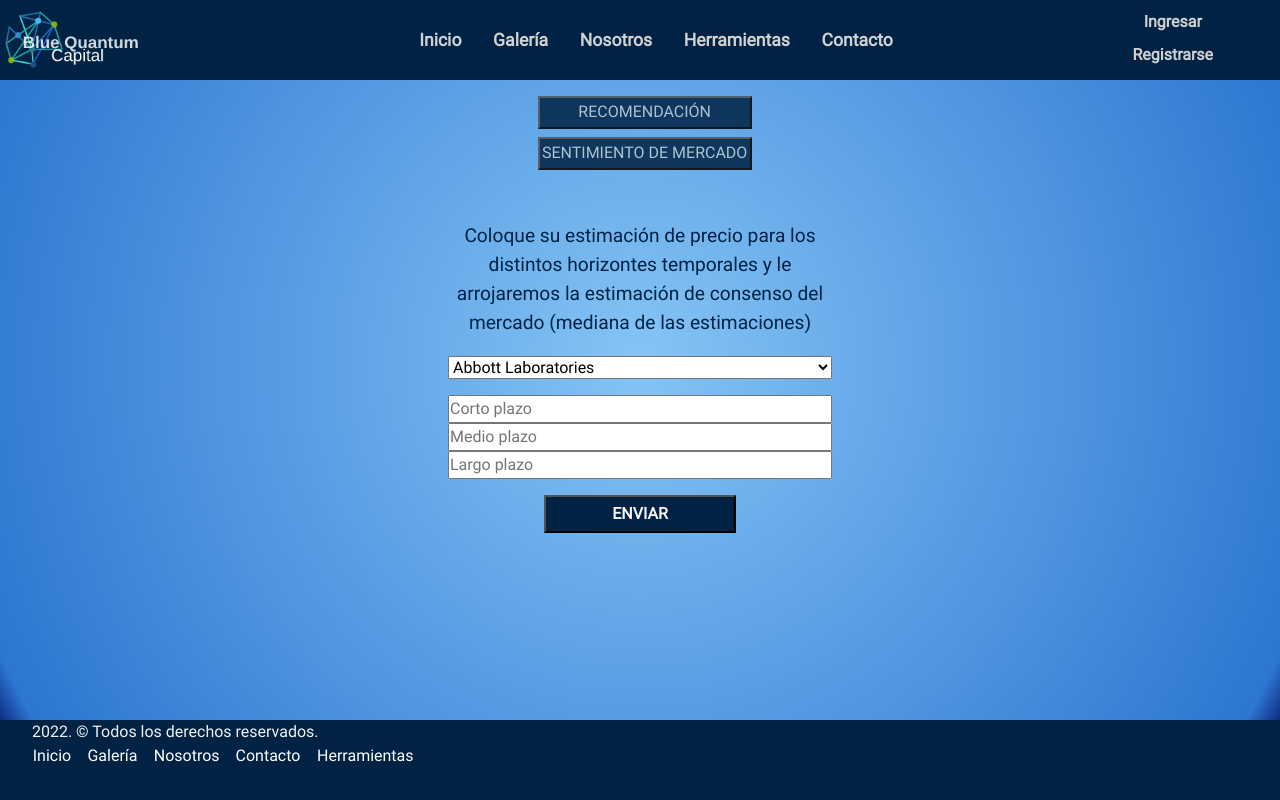
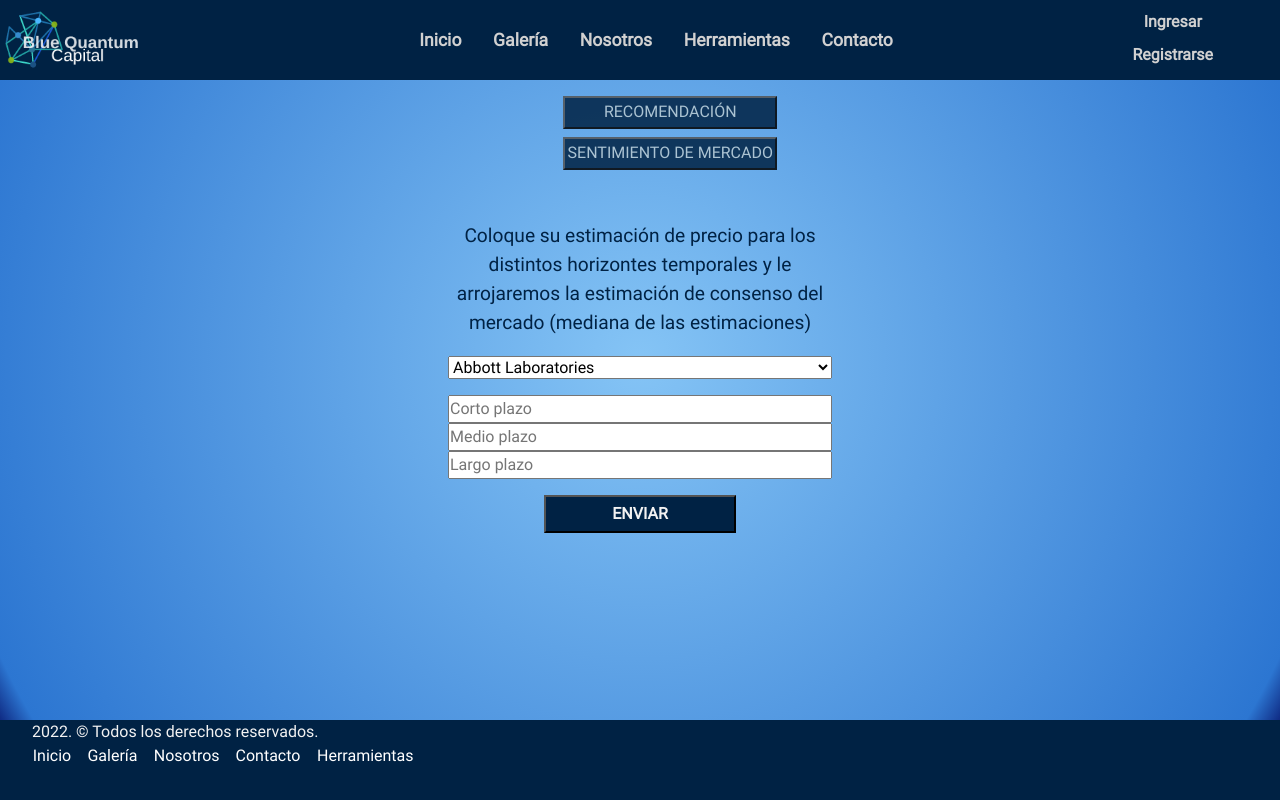
Before and after one commit to smgonzalez118/nucba, a React (Create React App) app in the folder Node/integrador-node/frontend/: page /tools in a window 1280 px wide. Built offline with nearby package versions, Linux system fonts and the light colour scheme.

Commit message:
intentando arreglar deploy

```diff
--- a/Node/integrador-node/frontend/src/App.css
+++ b/Node/integrador-node/frontend/src/App.css
@@ -528,7 +528,7 @@ footer {
 .command-section {
 	position: absolute;
 	top: 10%;
-	left: 42%;
+	left: 44%;
 	display: flex;
 	flex-direction: column;
 	margin-top: 1em;
```
